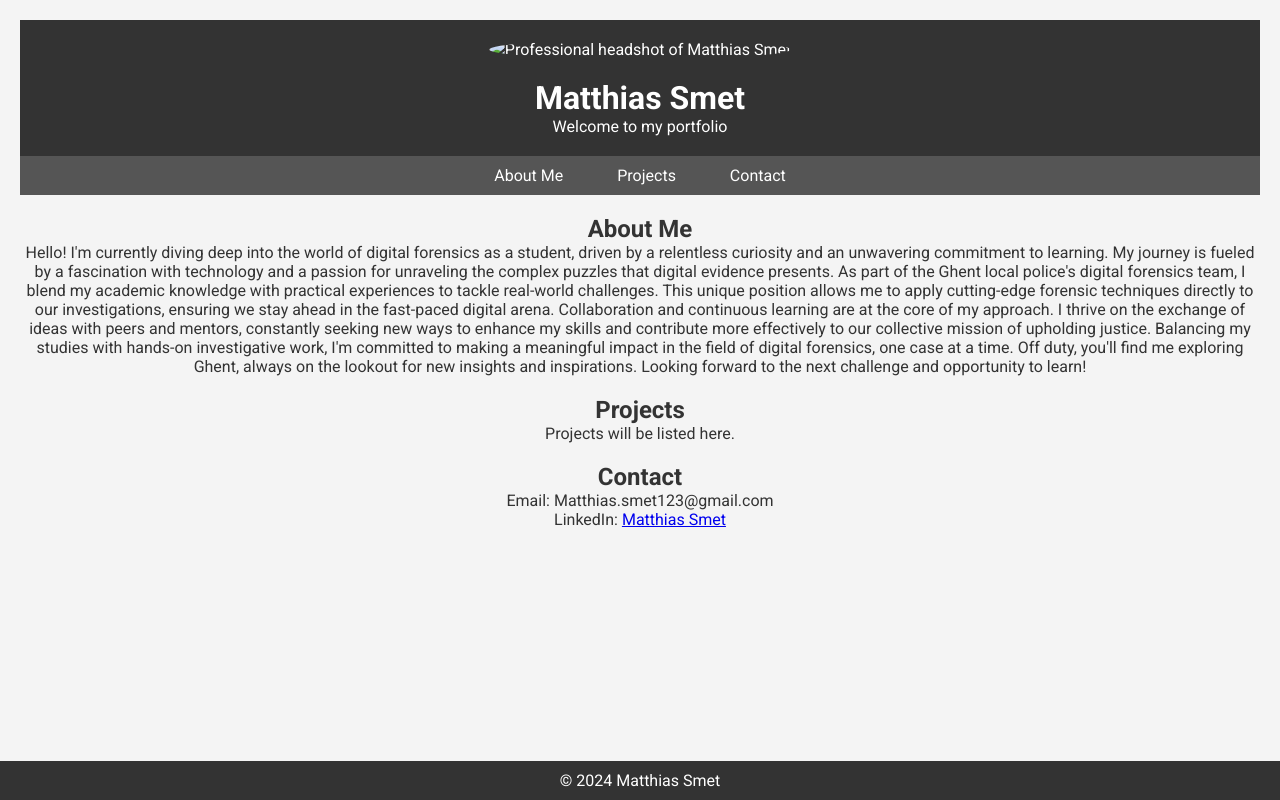
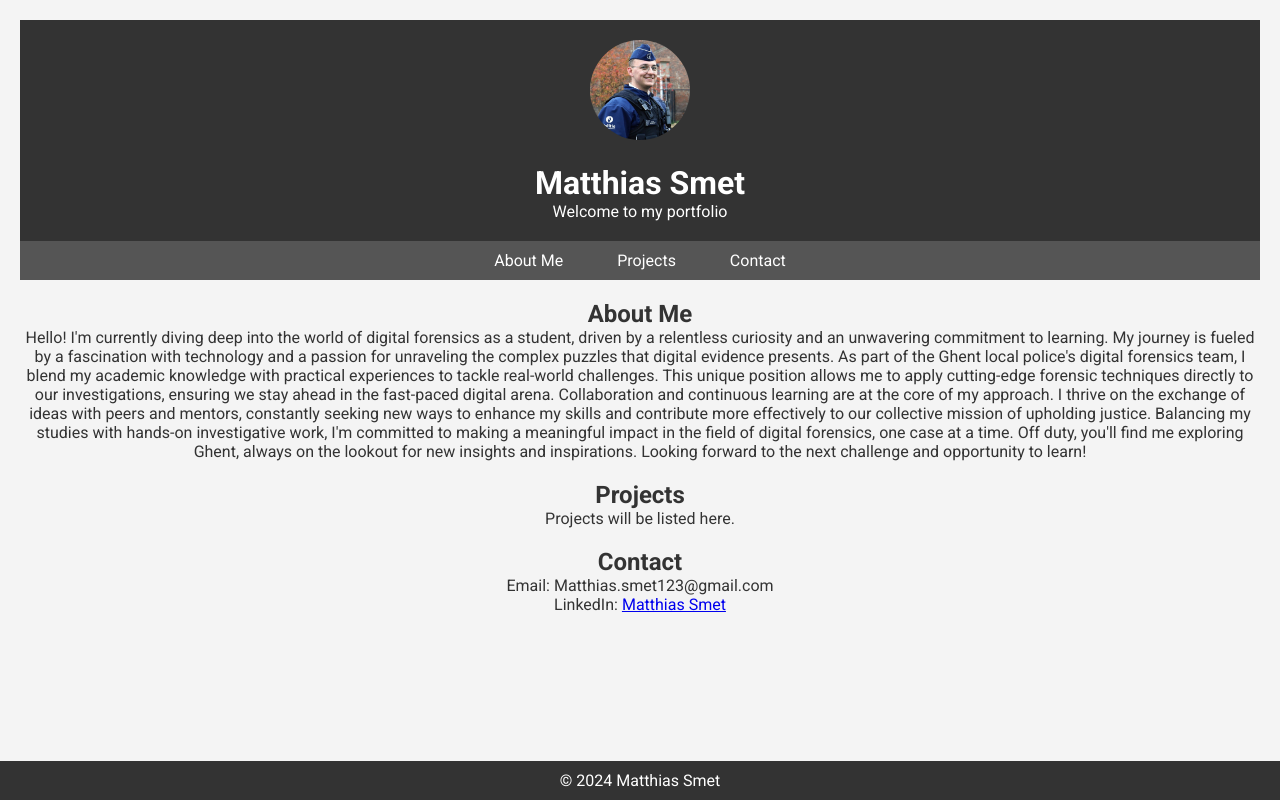
Before and after one commit to Matthiass98/Matthiass98.github.io, a plain HTML site: page index.html in a window 1280 px wide. Drawn offline with Linux system fonts and the light colour scheme.

Commit message:
Update index.html

```diff
--- a/index.html
+++ b/index.html
@@ -9,7 +9,7 @@
 </head>
 <body>
     <header>
-        <img src="images/1670833240369.jpg" alt="Professional headshot of Matthias Smet" class="profile-pic">
+        <img src="images/1670833240369.jpeg" alt="Professional headshot of Matthias Smet" class="profile-pic">
         <h1>Matthias Smet</h1>
         <p>Welcome to my portfolio</p>
     </header>
```
